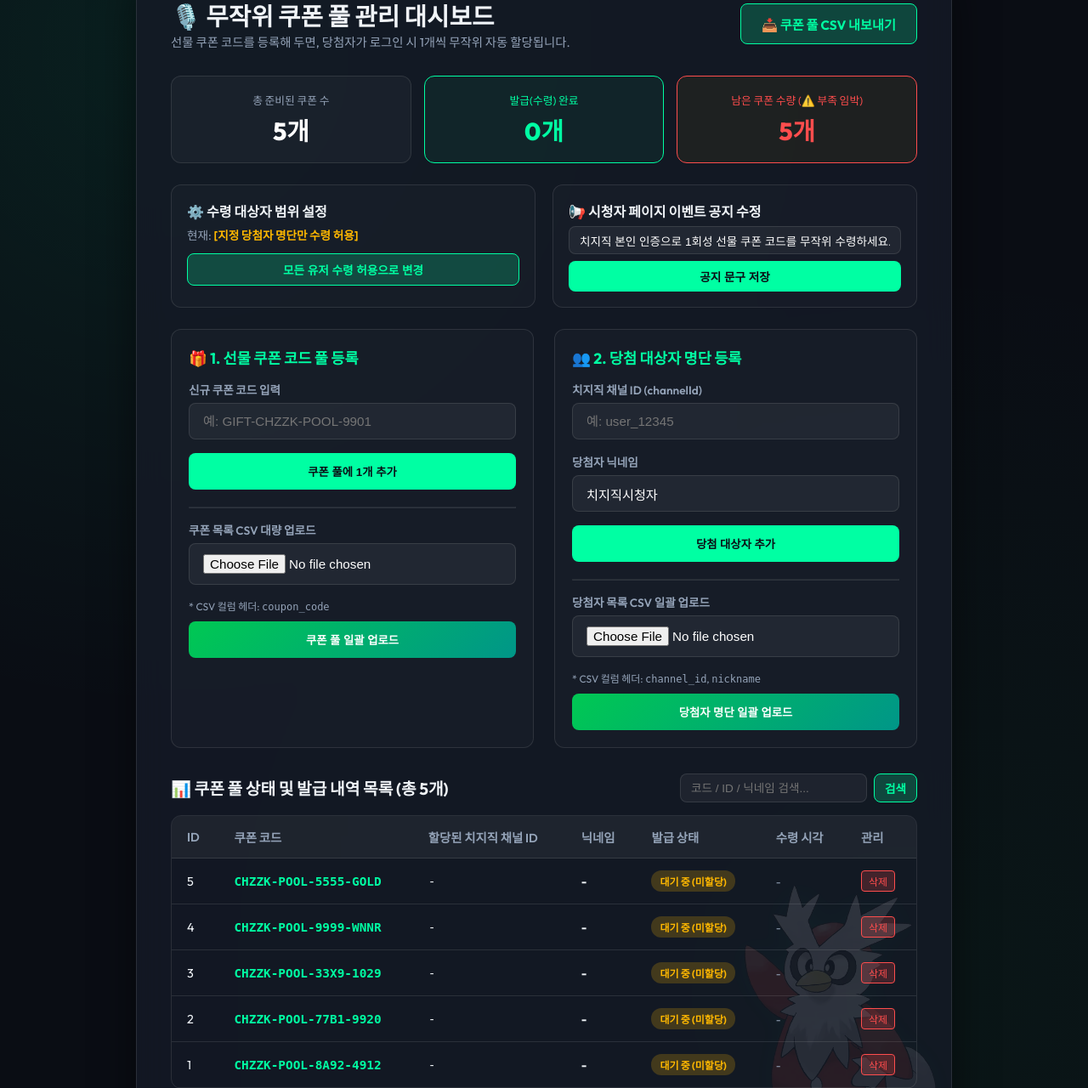
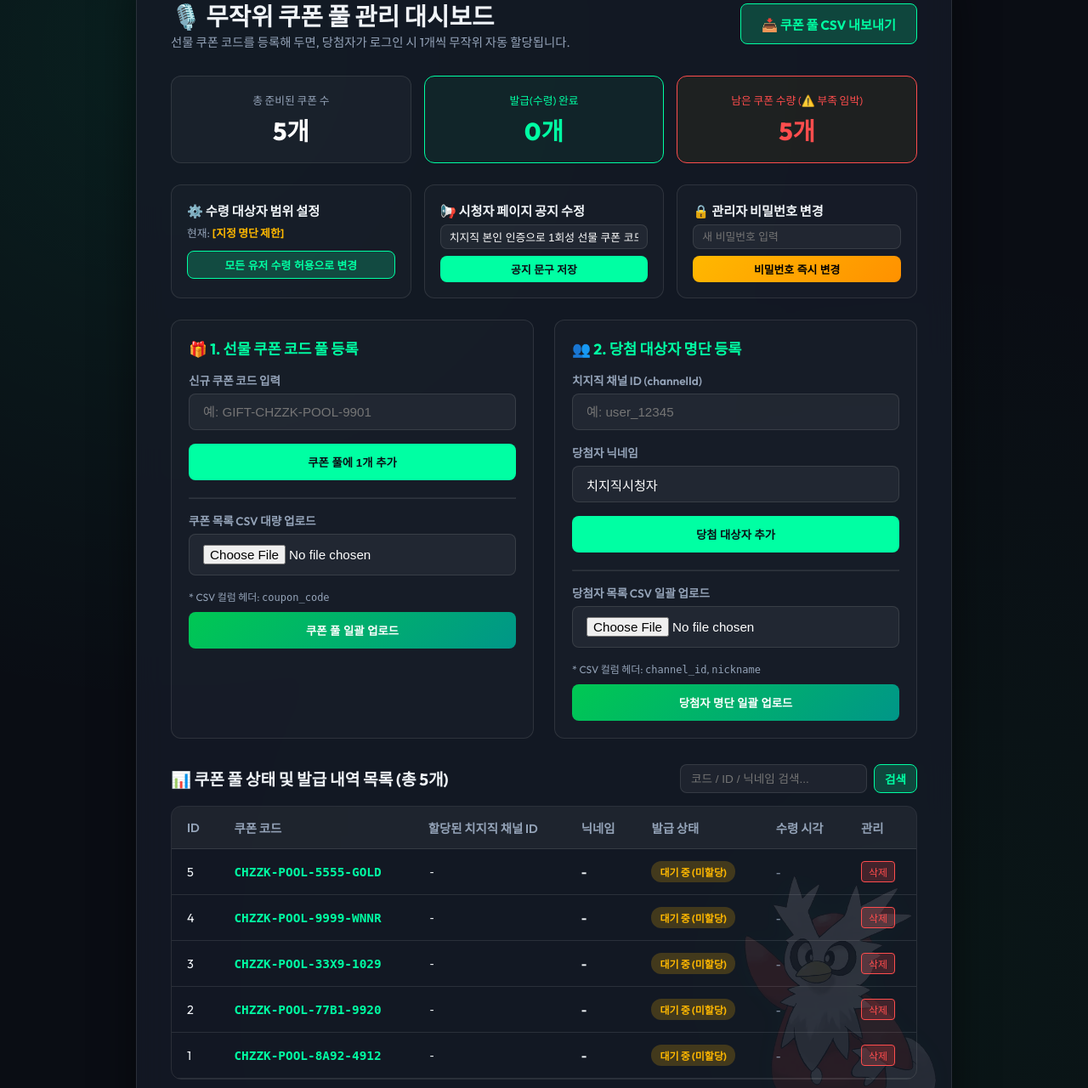
Before and after one commit to ManofKimchi08/chzzk-coupon-app, a FastAPI app: page /admin in a window 1280 px wide. Shown: the part 174-1454 px from the top of the page at 85% size. Run offline with FastAPI, Linux system fonts and the light colour scheme; the visitor is signed in with stand-in values (Sample User, id 1); data comes from the database, SQL or seed files in the repository.

Commit message:
Add password change UI card to admin dashboard

```diff
--- a/database.py
+++ b/database.py
@@ -44,8 +44,10 @@ def init_db():
         """)
         cursor.execute("INSERT OR IGNORE INTO config (key, value) VALUES ('allow_all_users', 'false')")
         cursor.execute("INSERT OR IGNORE INTO config (key, value) VALUES ('event_notice', '치지직 본인 인증으로 1회성 선물 쿠폰 코드를 무작위 수령하세요.')")
+        cursor.execute("INSERT OR IGNORE INTO config (key, value) VALUES ('admin_password', 'streamer123!')")
 
         conn.commit()
+
 
     sync_initial_seed_data()
 
@@ -106,6 +108,23 @@ def set_event_notice(notice: str):
         cursor = conn.cursor()
         cursor.execute("INSERT OR REPLACE INTO config (key, value) VALUES ('event_notice', ?)", (sanitized_notice,))
         conn.commit()
+
+def get_admin_password() -> str:
+    with get_connection() as conn:
+        cursor = conn.cursor()
+        cursor.execute("SELECT value FROM config WHERE key = 'admin_password'")
+        row = cursor.fetchone()
+        if row and row[0]:
+            return row[0]
+    return os.getenv("ADMIN_PASSWORD", "streamer123!")
+
+def set_admin_password(new_pass: str):
+    clean_pass = new_pass.strip()
+    with get_connection() as conn:
+        cursor = conn.cursor()
+        cursor.execute("INSERT OR REPLACE INTO config (key, value) VALUES ('admin_password', ?)", (clean_pass,))
+        conn.commit()
+
 
 # --- 당첨 대상자 관리 ---
 def is_allowed_winner(channel_id: str) -> bool:
--- a/main.py
+++ b/main.py
@@ -190,7 +190,8 @@ async def admin_page(request: Request, msg: str = None, error_msg: str = None, s
 
 @app.post("/admin/login")
 async def admin_login(request: Request, password: str = Form(...)):
-    if password == ADMIN_PASSWORD:
+    current_pass = database.get_admin_password()
+    if password == current_pass:
         request.session["is_admin"] = True
         return RedirectResponse(url="/admin", status_code=303)
 
@@ -216,12 +217,22 @@ async def admin_logout(request: Request):
     request.session["is_admin"] = False
     return RedirectResponse(url="/admin", status_code=303)
 
+@app.post("/admin/change-password")
+async def admin_change_password(request: Request, new_password: str = Form(...)):
+    if not request.session.get("is_admin"):
+        return RedirectResponse(url="/admin", status_code=303)
+    if len(new_password.strip()) < 4:
+        return RedirectResponse(url="/admin?error_msg=비밀번호는 최소 4자리 이상이어야 합니다.", status_code=303)
+    database.set_admin_password(new_password)
+    return RedirectResponse(url="/admin?msg=관리자 비밀번호가 성공적으로 변경되었습니다.", status_code=303)
+
 @app.post("/admin/notice")
 async def admin_update_notice(request: Request, event_notice: str = Form(...)):
     if not request.session.get("is_admin"):
         return RedirectResponse(url="/admin", status_code=303)
     database.set_event_notice(event_notice)
     return RedirectResponse(url="/admin?msg=시청자 페이지 이벤트 공지 문구가 갱신되었습니다.", status_code=303)
+
 
 @app.post("/admin/config/allow-all")
 async def admin_config_allow_all(request: Request, allow_all: bool = Form(False)):
--- a/templates/admin.html
+++ b/templates/admin.html
@@ -90,22 +90,22 @@
                     </div>
                 </div>
 
-                <!-- 이벤트 설정 및 공지 문구 설정 -->
-                <div style="display: grid; grid-template-columns: 1fr 1fr; gap: 20px; margin-bottom: 25px;">
+                <!-- 이벤트 설정, 공지 문구, 비밀번호 변경 3열 그리드 -->
+                <div style="display: grid; grid-template-columns: repeat(3, 1fr); gap: 15px; margin-bottom: 25px;">
                     <!-- 수령 범위 설정 -->
                     <div style="background: rgba(255, 255, 255, 0.02); border: 1px solid var(--border-color); padding: 18px; border-radius: var(--radius-md);">
-                        <div style="font-weight: 700; font-size: 1rem; margin-bottom: 6px;">⚙️ 수령 대상자 범위 설정</div>
-                        <div style="font-size: 0.85rem; color: var(--text-muted); margin-bottom: 12px;">
+                        <div style="font-weight: 700; font-size: 0.95rem; margin-bottom: 6px;">⚙️ 수령 대상자 범위 설정</div>
+                        <div style="font-size: 0.8rem; color: var(--text-muted); margin-bottom: 12px;">
                             현재:
                             {% if allow_all %}
-                                <strong style="color: var(--chzzk-mint);">[모든 치지직 유저 수령 허용]</strong>
+                                <strong style="color: var(--chzzk-mint);">[모든 유저 허용]</strong>
                             {% else %}
-                                <strong style="color: var(--accent-yellow);">[지정 당첨자 명단만 수령 허용]</strong>
+                                <strong style="color: var(--accent-yellow);">[지정 명단 제한]</strong>
                             {% endif %}
                         </div>
                         <form action="/admin/config/allow-all" method="POST">
                             <input type="hidden" name="allow_all" value="{{ 'false' if allow_all else 'true' }}">
-                            <button type="submit" class="btn-copy" style="font-size: 0.85rem; padding: 8px 16px; width: 100%;">
+                            <button type="submit" class="btn-copy" style="font-size: 0.8rem; padding: 6px 12px; width: 100%;">
                                 {% if allow_all %}지정 명단 제한으로 변경{% else %}모든 유저 수령 허용으로 변경{% endif %}
                             </button>
                         </form>
@@ -113,15 +113,27 @@
 
                     <!-- 메인 공지 문구 수정 -->
                     <div style="background: rgba(255, 255, 255, 0.02); border: 1px solid var(--border-color); padding: 18px; border-radius: var(--radius-md);">
-                        <div style="font-weight: 700; font-size: 1rem; margin-bottom: 6px;">📢 시청자 페이지 이벤트 공지 수정</div>
+                        <div style="font-weight: 700; font-size: 0.95rem; margin-bottom: 6px;">📢 시청자 페이지 공지 수정</div>
                         <form action="/admin/notice" method="POST">
                             <div class="form-group" style="margin-bottom: 8px;">
-                                <input type="text" name="event_notice" class="form-input" value="{{ event_notice }}" required style="font-size: 0.85rem; padding: 8px 12px;">
+                                <input type="text" name="event_notice" class="form-input" value="{{ event_notice }}" required style="font-size: 0.8rem; padding: 6px 10px;">
                             </div>
-                            <button type="submit" class="btn-primary" style="font-size: 0.85rem; padding: 8px 16px;">공지 문구 저장</button>
+                            <button type="submit" class="btn-primary" style="font-size: 0.8rem; padding: 6px 12px;">공지 문구 저장</button>
+                        </form>
+                    </div>
+
+                    <!-- 관리자 비밀번호 변경 -->
+                    <div style="background: rgba(255, 255, 255, 0.02); border: 1px solid var(--border-color); padding: 18px; border-radius: var(--radius-md);">
+                        <div style="font-weight: 700; font-size: 0.95rem; margin-bottom: 6px;">🔒 관리자 비밀번호 변경</div>
+                        <form action="/admin/change-password" method="POST">
+                            <div class="form-group" style="margin-bottom: 8px;">
+                                <input type="password" name="new_password" class="form-input" placeholder="새 비밀번호 입력" required style="font-size: 0.8rem; padding: 6px 10px;">
+                            </div>
+                            <button type="submit" class="btn-primary" style="background: linear-gradient(135deg, #FFB800, #FF9100); color: #000; font-size: 0.8rem; padding: 6px 12px;">비밀번호 즉시 변경</button>
                         </form>
                     </div>
                 </div>
+
 
                 <!-- 2개 입력 섹션 -->
                 <div class="admin-grid">
```
